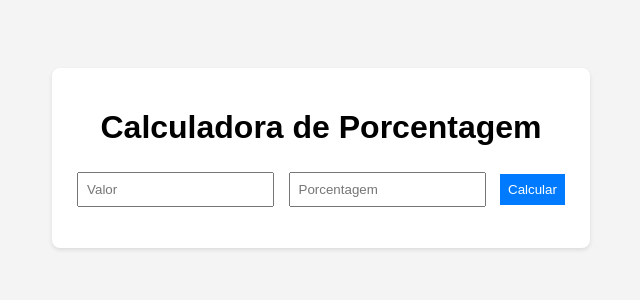
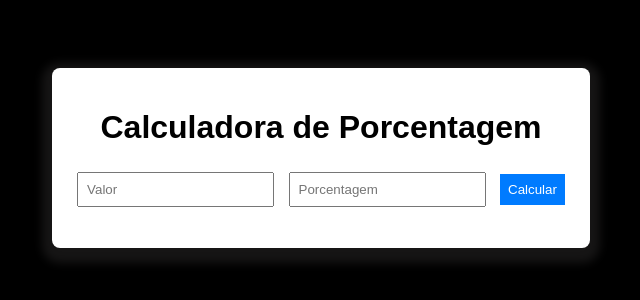
Before and after one commit to yuicchicode/webDev, a plain HTML site: page mathExpressions/index.html in a window 1280 px wide. Shown: the part 242-542 px from the top of the page, without its empty margins (319-959 px from the left). Drawn offline with Linux system fonts and the light colour scheme.

Commit message:
Style update

```diff
--- a/mathExpressions/style.css
+++ b/mathExpressions/style.css
@@ -1,6 +1,6 @@
 body {
     font-family: Arial, sans-serif;
-    background-color: #f4f4f4;
+    background-color: black;
     display: flex;
     justify-content: center;
     align-items: center;
@@ -12,7 +12,7 @@ body {
     background-color: #fff;
     padding: 20px;
     border-radius: 8px;
-    box-shadow: 0 2px 4px rgba(0, 0, 0, 0.1);
+    box-shadow: 0 5px 10px 10px rgba(211, 208, 208, 0.1);
     text-align: center;
 }
 
```
